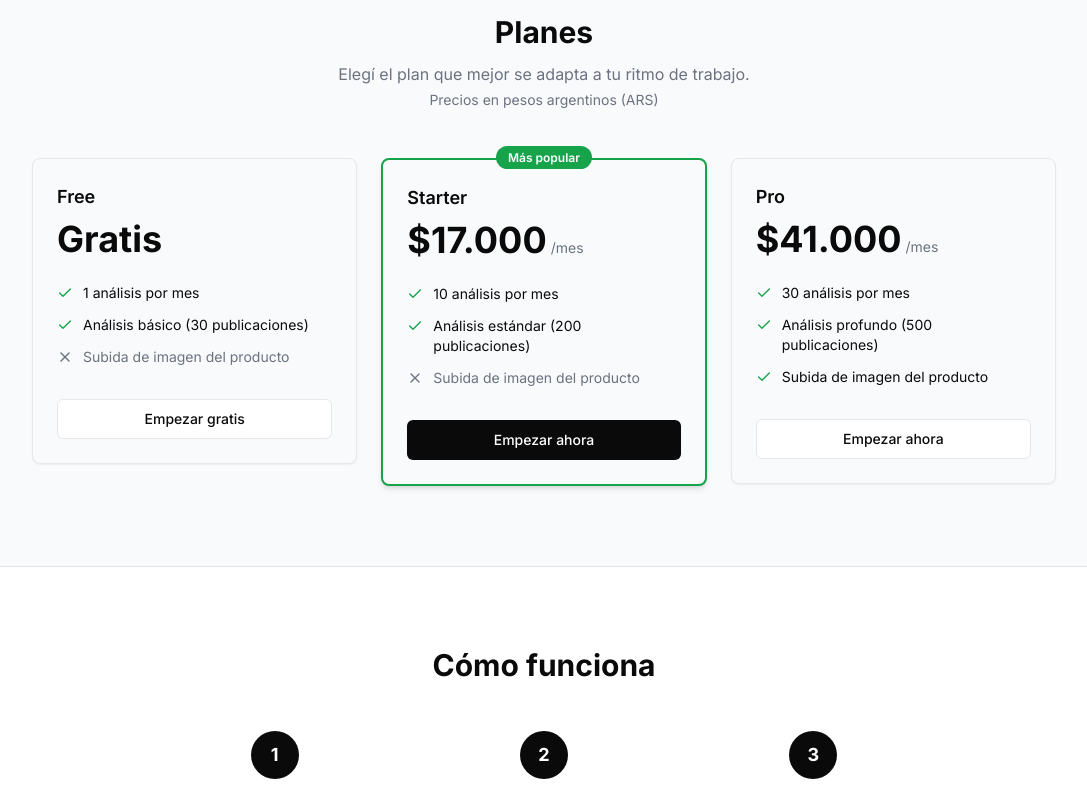
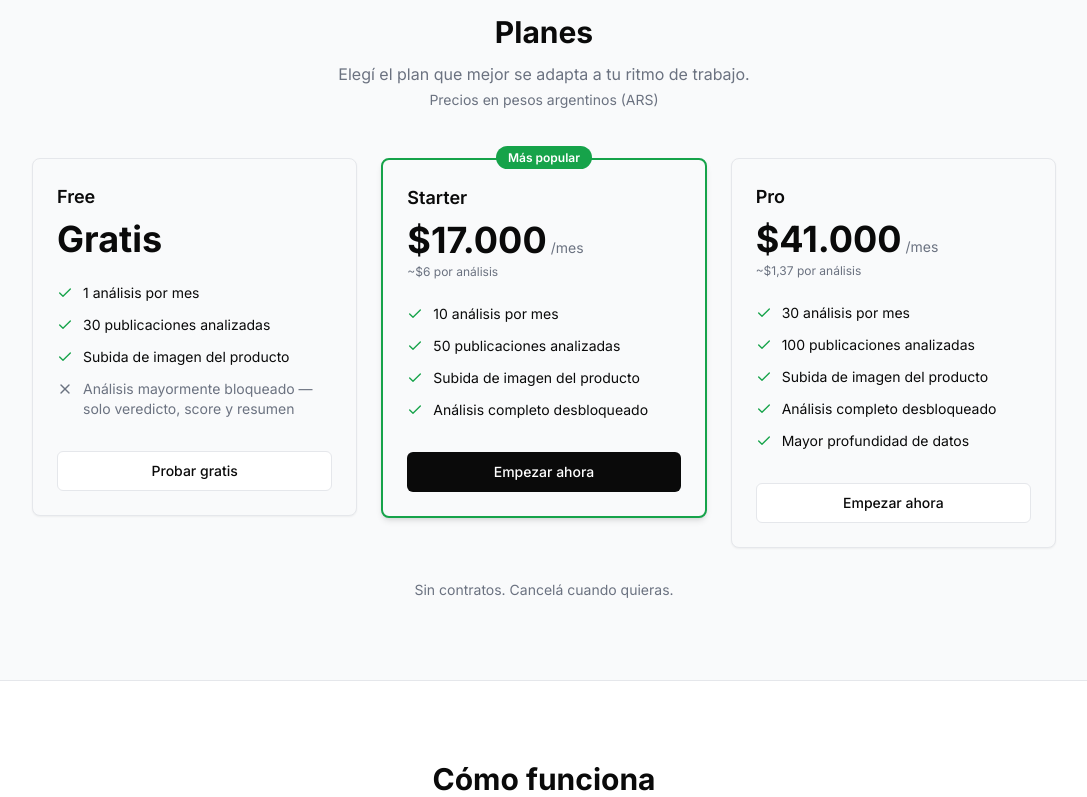
Before and after one commit to caudalproject/nichalo, a Next.js app: page / in a window 1280 px wide. Shown: the part 1316-2113 px from the top of the page, without its empty margins (96-1183 px from the left). Built offline with nearby package versions, Linux system fonts and the light colour scheme; no server answers.

Commit message:
fix: actualizar landing — tiempo análisis, planes y copys

```diff
--- a/app/page.tsx
+++ b/app/page.tsx
@@ -33,26 +33,30 @@ const PLANS = [
     name: "Free",
     price: "Gratis",
     period: "",
+    priceNote: null as null | string,
     popular: false,
     mpPlan: null as null,
     features: [
       { label: "1 análisis por mes", included: true },
-      { label: "Análisis básico (30 publicaciones)", included: true },
-      { label: "Subida de imagen del producto", included: false },
+      { label: "30 publicaciones analizadas", included: true },
+      { label: "Subida de imagen del producto", included: true },
+      { label: "Análisis mayormente bloqueado — solo veredicto, score y resumen", included: false },
     ],
-    cta: "Empezar gratis",
+    cta: "Probar gratis",
     href: "/login",
   },
   {
     name: "Starter",
     price: "$17.000",
     period: "/mes",
+    priceNote: "~$6 por análisis" as null | string,
     popular: true,
     mpPlan: "starter" as const,
     features: [
       { label: "10 análisis por mes", included: true },
-      { label: "Análisis estándar (200 publicaciones)", included: true },
-      { label: "Subida de imagen del producto", included: false },
+      { label: "50 publicaciones analizadas", included: true },
+      { label: "Subida de imagen del producto", included: true },
+      { label: "Análisis completo desbloqueado", included: true },
     ],
     cta: "Empezar ahora",
     href: null,
@@ -61,12 +65,15 @@ const PLANS = [
     name: "Pro",
     price: "$41.000",
     period: "/mes",
+    priceNote: "~$1,37 por análisis" as null | string,
     popular: false,
     mpPlan: "pro" as const,
     features: [
       { label: "30 análisis por mes", included: true },
-      { label: "Análisis profundo (500 publicaciones)", included: true },
+      { label: "100 publicaciones analizadas", included: true },
       { label: "Subida de imagen del producto", included: true },
+      { label: "Análisis completo desbloqueado", included: true },
+      { label: "Mayor profundidad de datos", included: true },
     ],
     cta: "Empezar ahora",
     href: null,
@@ -127,7 +134,7 @@ export default function LandingPage() {
               </div>
               <div>
                 <div className="text-3xl font-bold text-[#0A0A0A]">
-                  &lt; 60s
+                  ~2 min
                 </div>
                 <div className="text-sm text-[#6B7280] mt-1">
                   por análisis
@@ -199,6 +206,9 @@ export default function LandingPage() {
                           {plan.period}
                         </span>
                       </div>
+                      {plan.priceNote && (
+                        <p className="mt-1 text-xs text-[#6B7280]">{plan.priceNote}</p>
+                      )}
                       <ul className="mt-6 space-y-3">
                         {plan.features.map((feat) => (
                           <li
@@ -245,6 +255,9 @@ export default function LandingPage() {
                 </div>
               ))}
             </div>
+            <p className="mt-8 text-center text-sm text-[#6B7280]">
+              Sin contratos. Cancelá cuando quieras.
+            </p>
           </div>
         </section>
 
```
